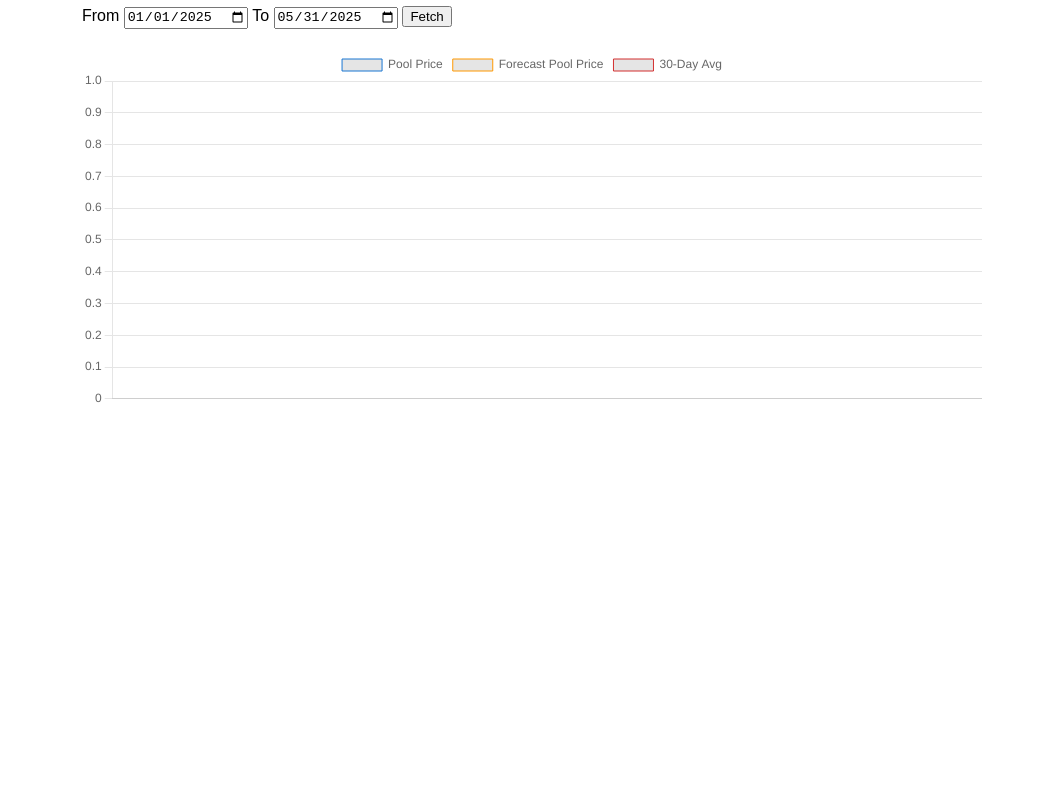
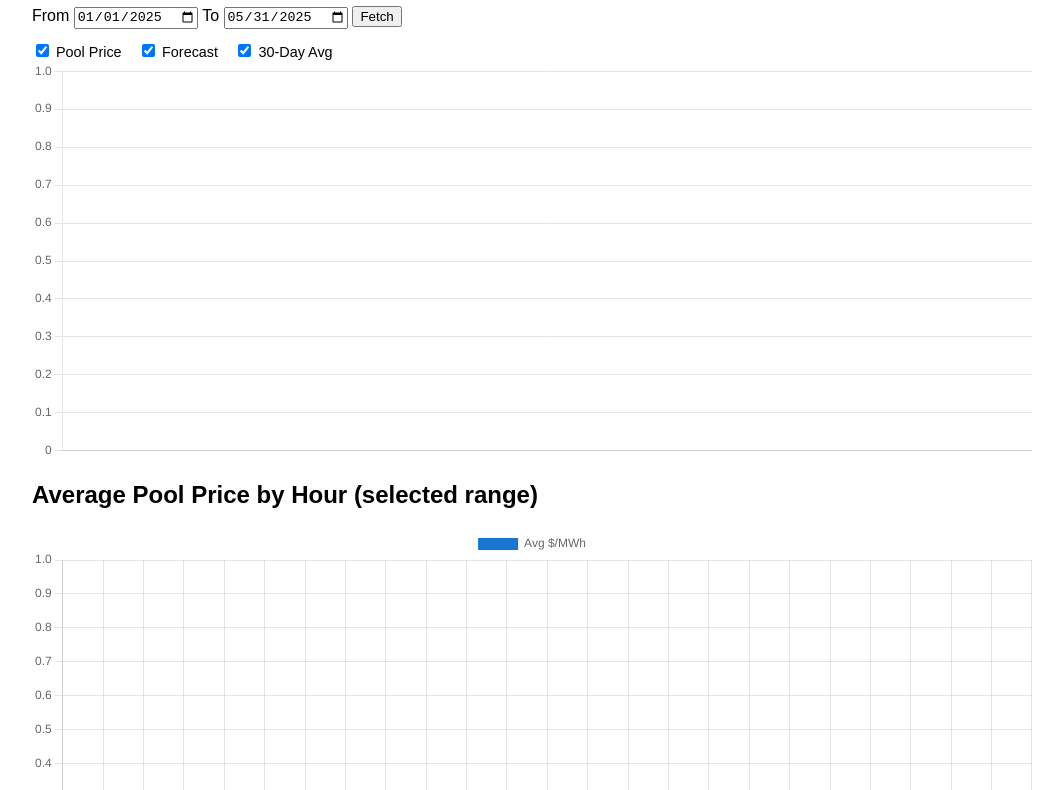
Before and after one commit to mattador22/aeso-pool-price-report, a plain HTML site: page index.html in a window 1280 px wide. Shown: the part 92-882 px from the top of the page, without its empty margins (108-1171 px from the left). Before the commit the page ends 800 px from the top, so only its background shows below. Drawn offline with nearby package versions, Linux system fonts and the light colour scheme; no server answers.

Commit message:
Update index.html

```diff
--- a/index.html
+++ b/index.html
@@ -5,12 +5,14 @@
   <title>AESO Pool-Price Viewer</title>
   <script src="https://cdn.jsdelivr.net/npm/chart.js"></script>
   <style>
-    body{font-family:sans-serif;max-width:900px;margin:40px auto}
-    #controls{margin-bottom:20px}
+    body{font-family:sans-serif;max-width:1000px;margin:40px auto}
+    #controls{margin-bottom:12px}
+    #toggles label{margin-right:12px;font-size:.9rem}
+    canvas{max-width:100%}
   </style>
 </head>
 <body>
-  <h1>AESO Pool Price</h1>
+  <h1>AESO Pool Price (v1.1)</h1>
 
   <div id="controls">
     From <input id="start" type="date" value="2025-01-01">
@@ -18,39 +20,83 @@
     <button id="btn">Fetch</button>
   </div>
 
-  <canvas id="chart" height="120"></canvas>
+  <!-- toggle menu -->
+  <div id="toggles">
+    <label><input type="checkbox" data-dsx="0" checked> Pool Price</label>
+    <label><input type="checkbox" data-dsx="1" checked> Forecast</label>
+    <label><input type="checkbox" data-dsx="2" checked> 30-Day Avg</label>
+  </div>
+
+  <canvas id="chart"  height="120"></canvas>
+  <h2>Average Pool Price by Hour (selected range)</h2>
+  <canvas id="chart2" height="120"></canvas>
 
 <script>
+/* ----------  CONFIG  --------------------------------------------------- */
 const proxy = 'https://aesoprice-proxy.matt-e74.workers.dev/';   // ← your Worker
+const ctx1  = document.getElementById('chart');
+const ctx2  = document.getElementById('chart2');
 
-const ctx = document.getElementById('chart');
-const chart = new Chart(ctx, {
+/* ----------  MAIN LINE-CHART  ----------------------------------------- */
+const lineChart = new Chart(ctx1, {
   type:'line',
   data:{labels:[],datasets:[
-    {label:'Pool Price', data:[], borderWidth:1, borderColor:'#1976d2', fill:false},
-    {label:'Forecast Pool Price', data:[], borderWidth:1, borderColor:'#ff9800', fill:false},
-    {label:'30-Day Avg', data:[], borderWidth:1, borderColor:'#d32f2f', fill:false}
+    {label:'Pool Price',  data:[], borderColor:'#1976d2', borderWidth:1, pointRadius:2, fill:false},
+    {label:'Forecast',    data:[], borderColor:'#ff9800', borderWidth:1, pointRadius:0, fill:false},
+    {label:'30-Day Avg',  data:[], borderColor:'#d32f2f', borderWidth:1, pointRadius:0, fill:false}
+  ]},
+  options:{plugins:{legend:{display:false}},scales:{y:{beginAtZero:true}}}
+});
+
+/* ----------  HOURLY BAR-CHART  ---------------------------------------- */
+const hrs = [...Array(24).keys()].map(h=>h.toString().padStart(2,'0')+':00');
+const barChart = new Chart(ctx2, {
+  type:'bar',
+  data:{labels:hrs,datasets:[
+    {label:'Avg $/MWh', data:[], backgroundColor:'#1976d2'}
   ]},
   options:{scales:{y:{beginAtZero:true}}}
 });
 
+/* ----------  FETCH + PROCESS  ----------------------------------------- */
 async function load() {
   const s = document.getElementById('start').value;
   const e = document.getElementById('end').value;
   const url = `${proxy}?startDate=${s}&endDate=${e}`;
 
-  const json = await (await fetch(url)).json();
-  const rows = json.return?.['Pool Price Report'] ?? json['Pool Price Report'];
+  const js   = await (await fetch(url)).json();
+  const rows = js.return?.['Pool Price Report'] ?? js['Pool Price Report'] ?? [];
 
-  chart.data.labels          = rows.map(r => r.begin_datetime_utc);
-  chart.data.datasets[0].data= rows.map(r => +r.pool_price);
-  chart.data.datasets[1].data = rows.map(r => +r.forecast_pool_price);
-  chart.data.datasets[2].data= rows.map(r => +r.rolling_30day_avg);
-  chart.update();
+  /* update line chart */
+  lineChart.data.labels             = rows.map(r=>r.begin_datetime_utc);
+  lineChart.data.datasets[0].data   = rows.map(r=>+r.pool_price);
+  lineChart.data.datasets[1].data   = rows.map(r=>+r.forecast_pool_price);
+  lineChart.data.datasets[2].data   = rows.map(r=>+r.rolling_30day_avg);
+  lineChart.update();
+
+  /* compute hourly averages */
+  const buckets = Array.from({length:24}, ()=>({sum:0,count:0}));
+  rows.forEach(r=>{
+    const h = new Date(r.begin_datetime_utc.replace(' ','T')+'Z').getUTCHours();
+    buckets[h].sum   += +r.pool_price;
+    buckets[h].count += 1;
+  });
+  barChart.data.datasets[0].data = buckets.map(b=> b.count? +(b.sum/b.count).toFixed(2): null);
+  barChart.update();
 }
 
+/* ----------  TOGGLES  -------------------------------------------------- */
+document.querySelectorAll('#toggles input').forEach(cb=>{
+  cb.addEventListener('change', e=>{
+    const idx = +e.target.dataset.dsx;
+    lineChart.data.datasets[idx].hidden = !e.target.checked;
+    lineChart.update();
+  });
+});
+
+/* ----------  INIT  ----------------------------------------------------- */
 document.getElementById('btn').onclick = load;
-load();                 // initial plot
+load();  // auto-draw on first load
 </script>
 </body>
 </html>
```
